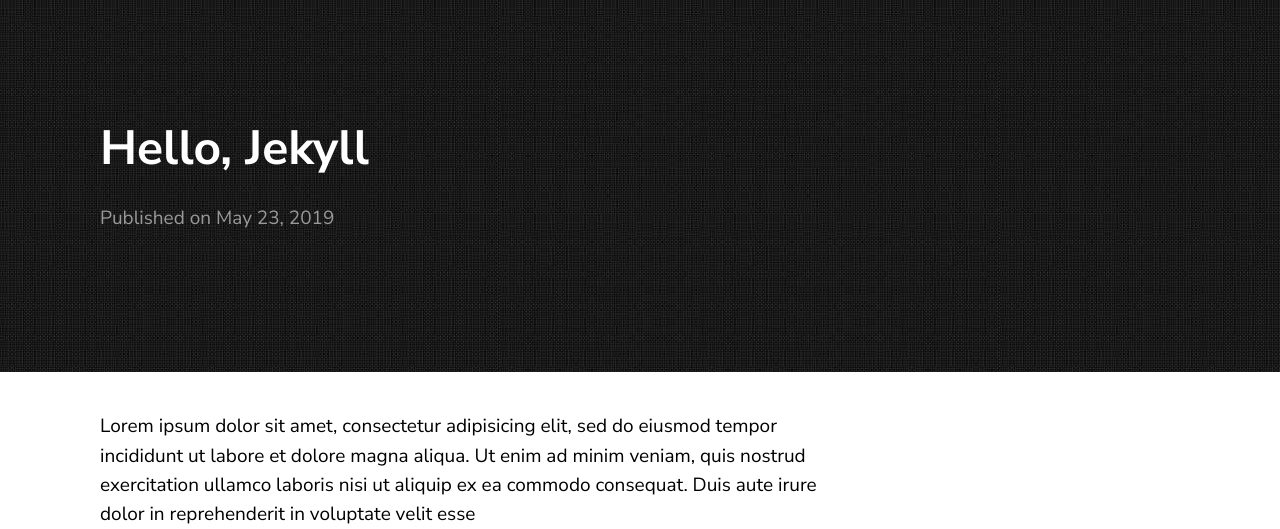
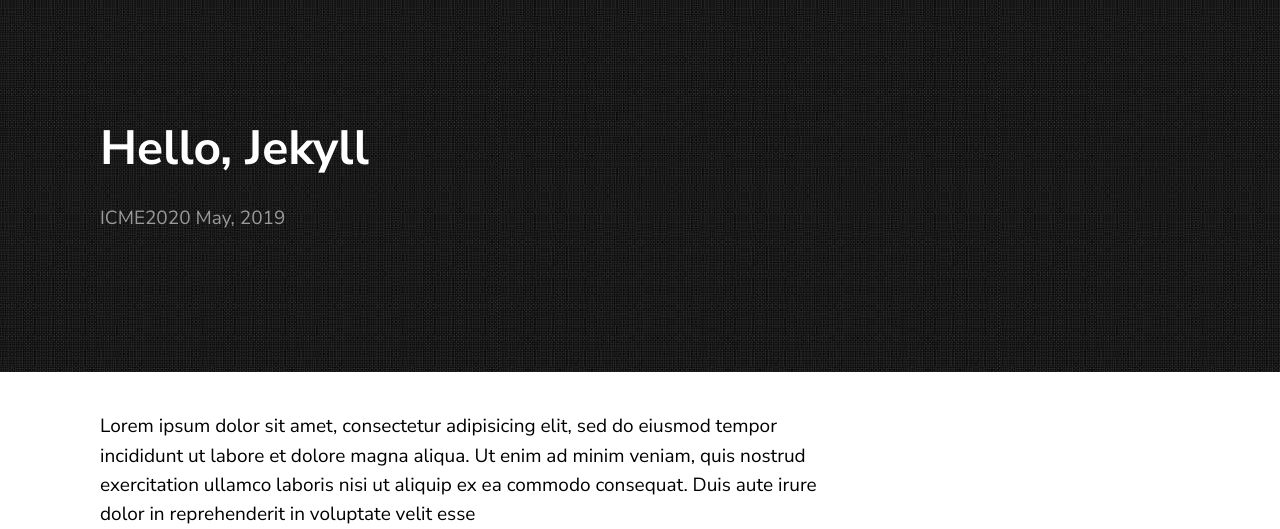
Before and after one commit to NJUVISION/Neural-Object-Coding, a Jekyll site: the page built from _posts/2019-05-23-welcome-to-jekyll.markdown, in a window 1280 px wide, cut to the strip 0-529 px from the top of the page. Built offline with Jekyll 4.4.1, drawn with Linux system fonts in a browser that asks for light colours.

Commit message:
Update post_header.html

```diff
--- a/_includes/post_header.html
+++ b/_includes/post_header.html
@@ -1,9 +1,9 @@
-{%- assign date_format = site.minima.date_format | default: "%b %-d, %Y" -%}
+{%- assign date_format = site.minima.date_format | default: "%b, %Y" -%}
 <div class="container">
 	<h1>{{ page.title }}</h1>
 	<h4 class="post-description">{{ page.description }}</h4>
 	<div class="post-date" style="margin-top:20px">
-		Published on {{ page.date | date: date_format }}
+		ICME2020 {{ page.date | date: date_format }}
 	</div>
 	<ul class="post-tags">
 		{%- for tag in page.categories -%}
```
